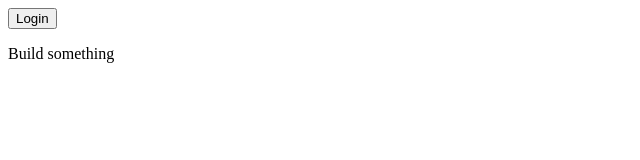
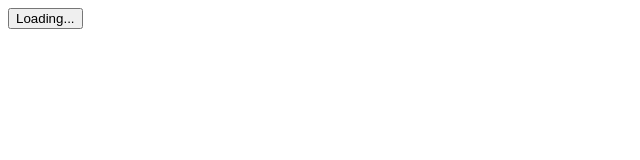
Before and after one commit to baldh/jamstack-subscription-management, a Gatsby site: page / in a window 1280 px wide. Shown: the whole page, without its empty margins (0-640 px from the left). Built offline with nearby package versions, Linux system fonts and the light colour scheme; Gatsby itself is replaced by a stand-in of ours.

Commit message:
dumb commit

```diff
--- a/gatsby-config.js
+++ b/gatsby-config.js
@@ -0,0 +1,3 @@
+module.exports = {
+  plugins: [`gatsby-plugin-react-helmet`]
+}
--- a/package.json
+++ b/package.json
@@ -17,8 +17,10 @@
   "license": "ISC",
   "dependencies": {
     "gatsby": "^5.2.0",
+    "gatsby-plugin-react-helmet": "^6.2.0",
     "netlify-identity-widget": "^1.9.2",
     "react": "^18.2.0",
-    "react-dom": "^18.2.0"
+    "react-dom": "^18.2.0",
+    "react-helmet": "^6.1.0"
   }
 }
--- /dev/null
+++ b/src/components/seo.jsx
@@ -0,0 +1,10 @@
+import React from "react"
+import {Helmet} from 'react-helmet'
+
+export default function Seo() {
+  return (
+    <Helmet>
+      <script type="text/javascript" src="https://identity.netlify.com/v1/netlify-identity-widget.js"></script>
+    </Helmet>
+  )
+}
--- a/src/pages/index.jsx
+++ b/src/pages/index.jsx
@@ -1,13 +1,17 @@
-import React from "react"
+import React,{useState, useEffect} from "react"
+export default function IndexPage() {
+  console.log("Child renders")
+  const [netlifyIdentity, setNetlifyIdentity] = useState(undefined)
 
-const isBrowser = typeof window !== "undefined"
-export default function IndexPage() {
-  let netlifyIdentity = undefined
-  if(isBrowser) {
-    netlifyIdentity = window.netlifyIdentity
-  }
-  return <>
-    <button onClick={() => netlifyIdentity.open()}>Login</button>
-    <p>Build something</p>
-  </>
+  useEffect(()=> {
+    setNetlifyIdentity(window.netlifyIdentity)
+  },[])
+
+  useEffect(()=> {
+      if(netlifyIdentity !== undefined) console.log("netlifyIdentity has changed")
+  }, [netlifyIdentity])
+
+
+  if(netlifyIdentity === undefined) return <button>Loading...</button>
+  return <button onClick={()=> console.log(netlifyIdentity)}>Log Data</button>
 }
--- a/src/templates/site/index.jsx
+++ b/src/templates/site/index.jsx
@@ -1,15 +1,8 @@
-import React,{useEffect} from "react"
-
+import React from "react"
+import Seo from '../../components/seo'
 export default function SiteTemplate({children}) {
-  useEffect(()=> {
-    const script = document.createElement("script")
-
-    script.type = "text/javascript"
-    script.src = "https://identity.netlify.com/v1/netlify-identity-widget.js"
-
-    document.head.appendChild(script)
-  },[])
   return <>
-    <main>{children}</main>
+    <Seo/>
+    <main>{children} </main>
   </>
 }
```
Also changed, not shown: src/templates/site/site-context.jsx (added, +8 -0 lines), 1 other file.
